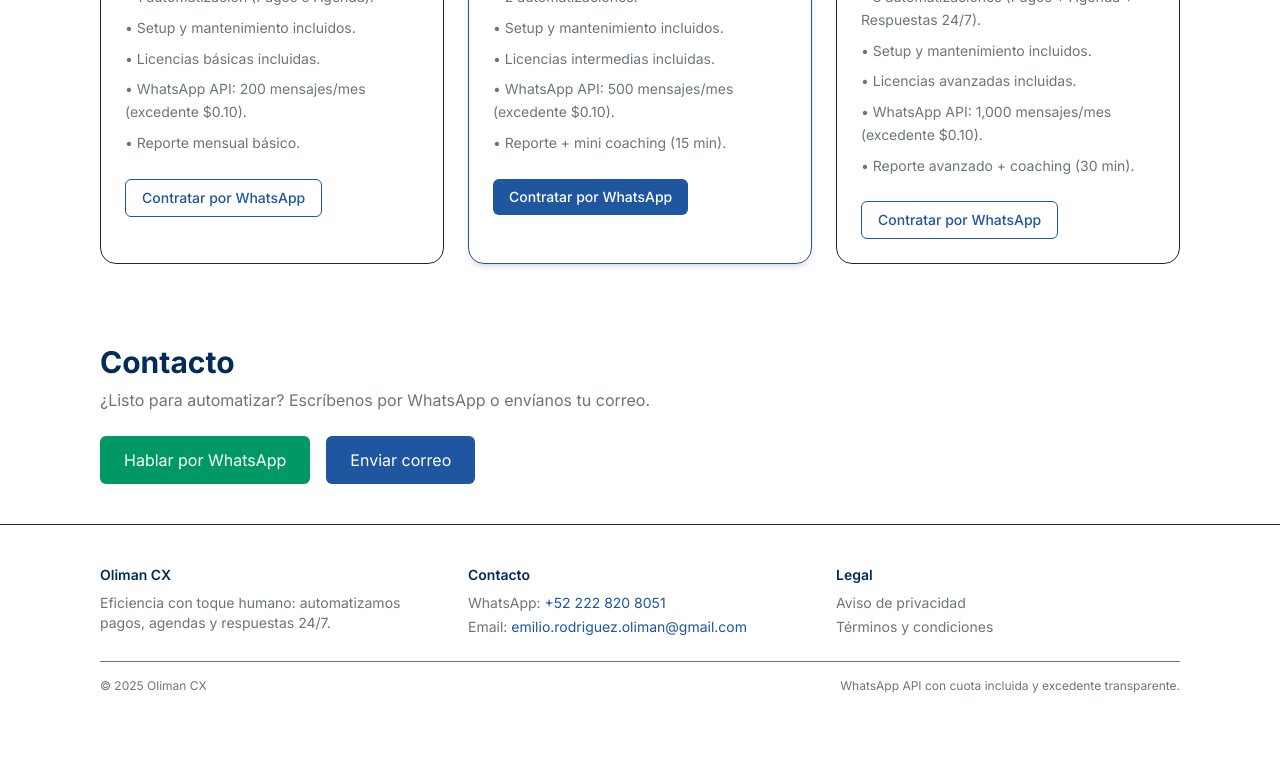
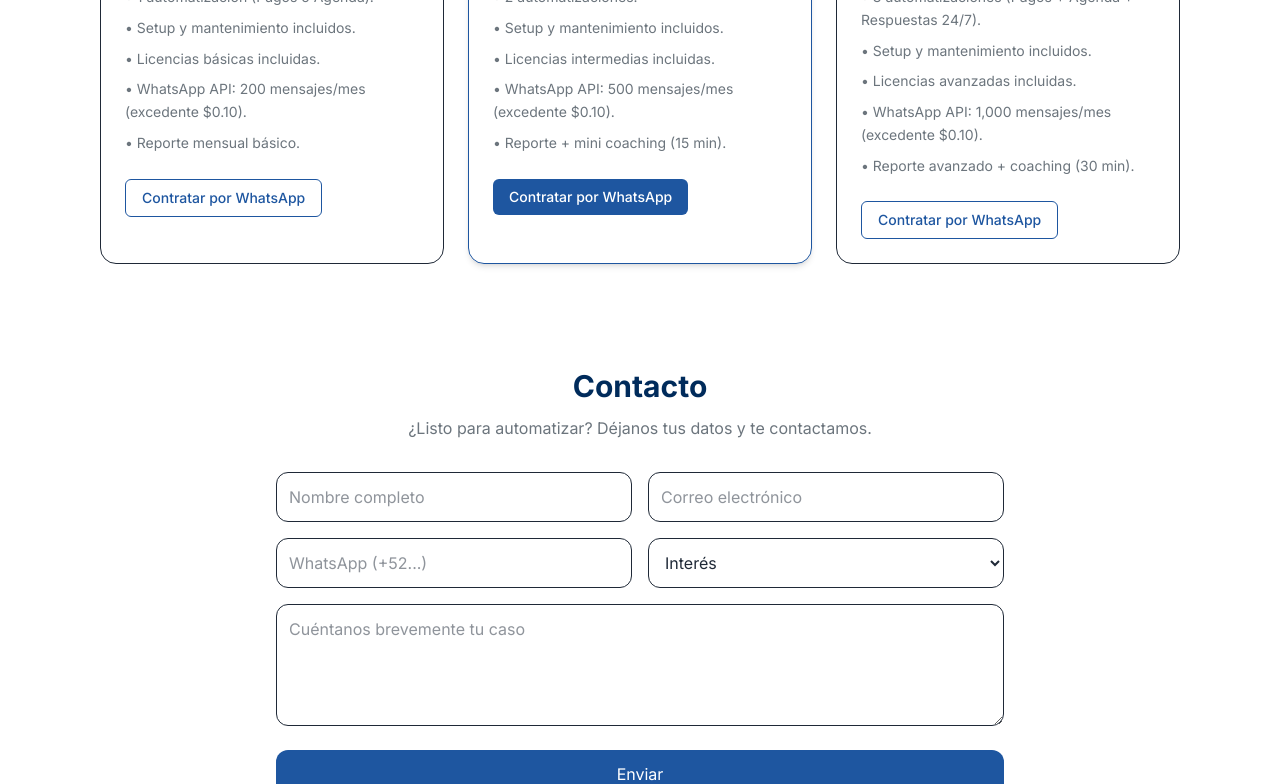
Before and after one commit to emiliorodriguezoliman-gif/Olimancx, a Next.js app: page / in a window 1280 px wide. Shown: the part 2000-2784 px from the top of the page. Before the commit the page ends 2734 px from the top, so only its background shows below. Built offline with nearby package versions, Linux system fonts and the light colour scheme; no server answers.

Commit message:
content: mostrar correo oibot@olimancx.com en contacto/footer

```diff
--- a/app/components/Contact.jsx
+++ b/app/components/Contact.jsx
@@ -1,21 +1,96 @@
 // app/components/Contact.jsx
-import CentralContainer from "./layout/CentralContainer";
+"use client";
+import { useState } from "react";
 
 export default function Contact() {
+  const FORMSPREE_ID = process.env.NEXT_PUBLIC_FORMSPREE_ID; // opcional
+  const actionUrl = FORMSPREE_ID
+    ? `https://formspree.io/f/${FORMSPREE_ID}`
+    : "mailto:oibot@olimancx.com?subject=Contacto%20Oliman%20CX";
+
+  const [sent, setSent] = useState(false);
+
   return (
-    <section id="contacto" className="bg-white">
-      <CentralContainer>
-        <h2 className="text-3xl font-bold text-[#002B5B]">Contacto</h2>
-        <p className="mt-2 text-[#6C757D]">¿Listo para automatizar? Escríbenos por WhatsApp o envíanos tu correo.</p>
-        <div className="mt-6 flex flex-col sm:flex-row gap-4">
-          <a href="https://wa.me/522228208051" className="rounded-md bg-emerald-600 text-white px-6 py-3 text-center hover:opacity-90">
+    <section id="contacto" className="bg-white py-16">
+      <div className="max-w-3xl mx-auto px-5">
+        <h2 className="text-3xl font-bold text-[#002B5B] text-center">Contacto</h2>
+        <p className="mt-3 text-[#6C757D] text-center">
+          ¿Listo para automatizar? Déjanos tus datos y te contactamos.
+        </p>
+
+        <form
+          action={actionUrl}
+          method={FORMSPREE_ID ? "POST" : "GET"}
+          className="mt-8 grid grid-cols-1 gap-4"
+          onSubmit={() => setSent(true)}
+        >
+          <div className="grid md:grid-cols-2 gap-4">
+            <input
+              name="nombre"
+              required
+              placeholder="Nombre completo"
+              className="rounded-xl border p-3"
+            />
+            <input
+              type="email"
+              name="email"
+              required
+              placeholder="Correo electrónico"
+              className="rounded-xl border p-3"
+            />
+          </div>
+
+          <div className="grid md:grid-cols-2 gap-4">
+            <input
+              name="whatsapp"
+              placeholder="WhatsApp (+52...)"
+              className="rounded-xl border p-3"
+            />
+            <select name="interes" className="rounded-xl border p-3">
+              <option value="">Interés</option>
+              <option>Pagos Automáticos</option>
+              <option>Agendas Inteligentes</option>
+              <option>Respuestas 24/7</option>
+              <option>Paquete Básico</option>
+              <option>Paquete Pro</option>
+              <option>Paquete Total</option>
+            </select>
+          </div>
+
+          <textarea
+            name="mensaje"
+            rows={4}
+            placeholder="Cuéntanos brevemente tu caso"
+            className="rounded-xl border p-3"
+          />
+
+          <button
+            type="submit"
+            className="mt-2 bg-[#1E56A0] text-white px-6 py-3 rounded-xl hover:opacity-90 focus:outline-[#1E56A0]"
+          >
+            Enviar
+          </button>
+
+          {sent && FORMSPREE_ID && (
+            <p className="text-sm text-green-600 mt-2">
+              ¡Gracias! Recibimos tu mensaje.
+            </p>
+          )}
+        </form>
+
+        <div className="mt-6 flex flex-col md:flex-row gap-3 items-center justify-center">
+          <a
+            href="https://wa.me/522228208051?text=Hola%20Oliman%20CX,%20quisiera%20informaci%C3%B3n"
+            className="underline"
+          >
             Hablar por WhatsApp
           </a>
-          <a href="mailto:emilio.rodriguez.oliman@gmail.com" className="rounded-md bg-[#1E56A0] text-white px-6 py-3 text-center hover:opacity-90">
+          <span className="hidden md:inline text-[#6C757D]">•</span>
+          <a href="mailto:oibot@olimancx.com" className="underline">
             Enviar correo
           </a>
         </div>
-      </CentralContainer>
+      </div>
     </section>
   );
 }
--- a/app/components/Footer.jsx
+++ b/app/components/Footer.jsx
@@ -17,7 +17,7 @@ export default function Footer() {
             <h4 className="font-semibold text-[#002B5B]">Contacto</h4>
             <ul className="mt-2 space-y-1 text-[#6C757D]">
               <li>WhatsApp: <a className="text-[#1E56A0]" href="https://wa.me/522228208051">+52 222 820 8051</a></li>
-              <li>Email: <a className="text-[#1E56A0]" href="mailto:emilio.rodriguez.oliman@gmail.com">emilio.rodriguez.oliman@gmail.com</a></li>
+              <li>Email: <a className="text-[#1E56A0]" href="mailto:oibot@olimancx.com">oibot@olimancx.com</a></li>
             </ul>
           </div>
 
```
